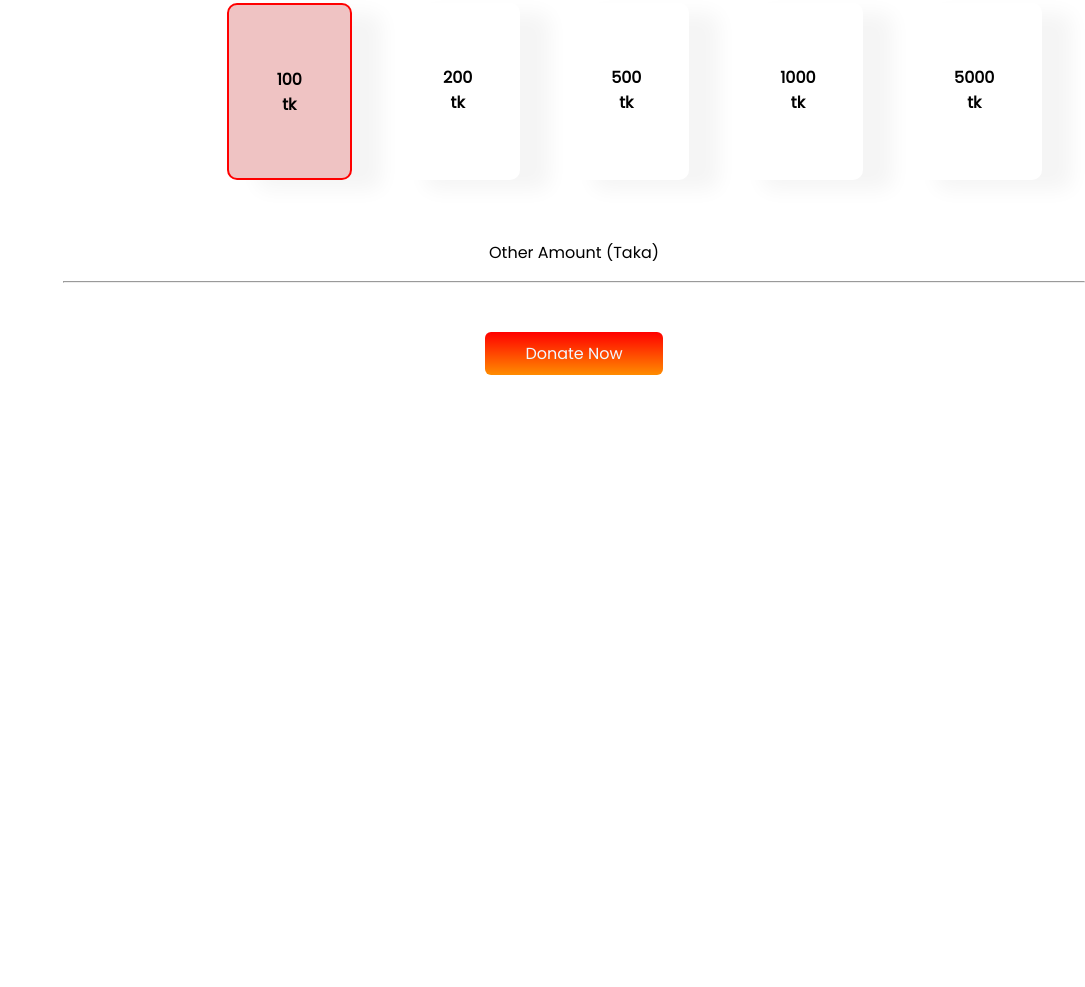
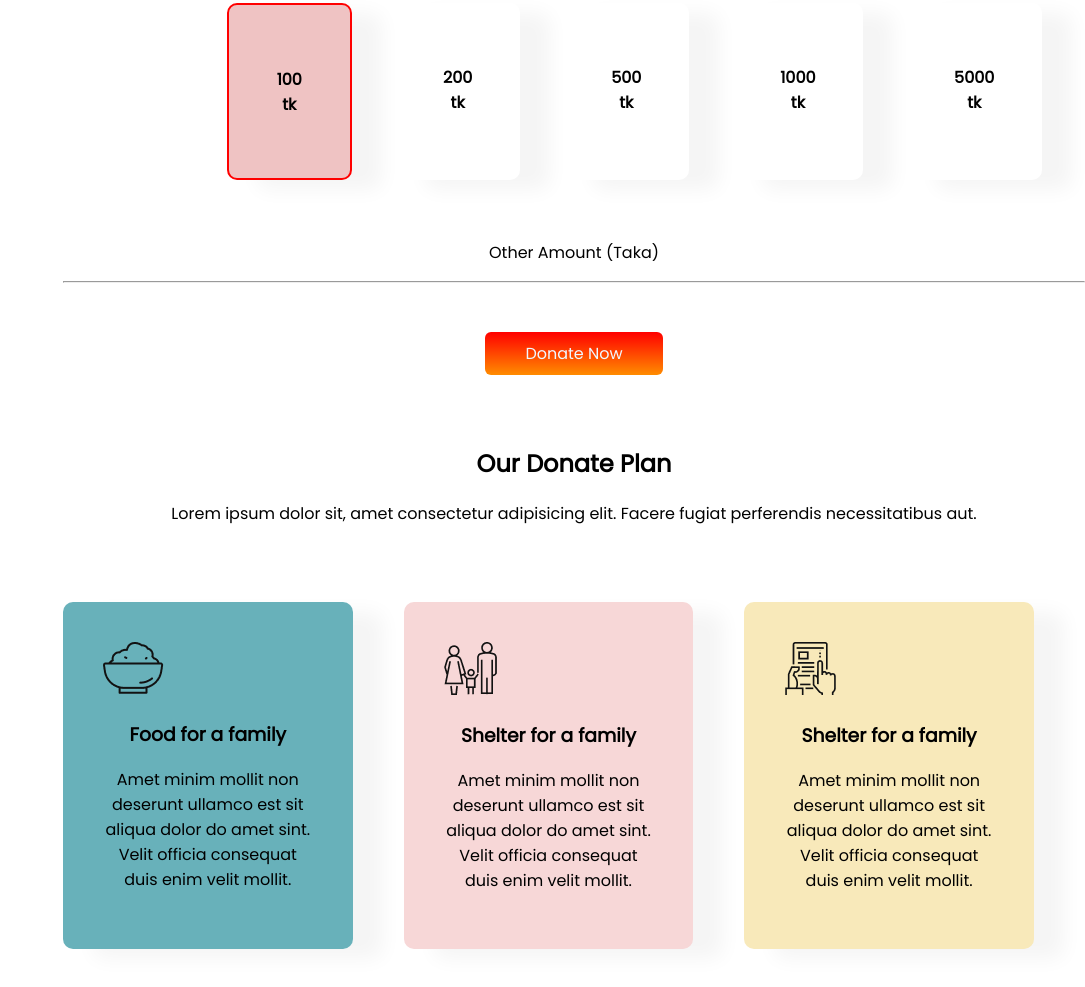
Before and after one commit to MuNiRa369/Assignment-1, a plain HTML site: page index.html in a window 1280 px wide. Shown: the part 539-1526 px from the top of the page, without its empty margins (195-1280 px from the left). Before the commit the page ends 914 px from the top, so only its background shows below. Drawn offline with Linux system fonts and the light colour scheme.

Commit message:
3rd  add

```diff
--- a/index.html
+++ b/index.html
@@ -50,15 +50,61 @@
               <h4>5000 tk</h4>
             </div>
         </div>
-
         <div>
           <p id="other">Other Amount (Taka)</p><hr><br><br>
           <a class="link-button" href="https://munira369.github.io/developer-portfolio/">Donate Now</a>
         </div>
       </section>
+
+      <section>
+        <div id="marge" >
+          <h2>Our Donate Plan</h2>
+          <p>Lorem ipsum dolor sit, amet consectetur adipisicing elit. Facere fugiat perferendis necessitatibus aut.  </p>
+        </div>
+        <div class="flax">
+          <div class="one" id="food">
+            <div class="im">
+            <img src="food.png" alt="food icone">
+          </div>
+            <h3>Food for a family</h3>
+            <p>
+              Amet minim mollit non deserunt
+              ullamco est sit aliqua dolor do amet
+              sint. Velit officia consequat duis enim
+              velit mollit.
+            </p>
+          </div>
+
+          <div class="one" id="shalter">
+            <div class="im">
+              <img src="shelter.png" alt="shalter icone">
+            </div>
+
+            <h3> Shelter for a family</h3>
+            <p>
+              Amet minim mollit non deserunt
+              ullamco est sit aliqua dolor do amet
+              sint. Velit officia consequat duis enim
+              velit mollit.
+            </p>
+          </div>
+
+          <div class="one" id="edu">
+            <div class="im">
+            <img src="Frame-1.png" alt="education icone">
+            </div>
+            <h3> Shelter for a family</h3>
+            <p>
+              Amet minim mollit non deserunt
+              ullamco est sit aliqua dolor do amet
+              sint. Velit officia consequat duis enim
+              velit mollit.
+            </p>
+          </div>
+        </div>
+
+      </section>
       </div>
-
-
 
 
 
--- a/style.css
+++ b/style.css
@@ -35,7 +35,7 @@ h1{
     margin-top: 60px;
 }
 
-
+/*second part*/
 #marge{
     border: 60px solid white;
 }
@@ -55,3 +55,20 @@ h1{
     background-color: rgb(239, 195, 195);
     border: 2px solid red;
 }
+
+.flax{
+    display: flex;
+    margin-bottom: 100px;
+}
+#food{
+    background-color: rgba(61, 155, 166, 0.776);
+}
+#shalter{
+    background-color: rgb(247, 215, 215);
+}
+#edu{
+    background-color: rgb(248, 233, 186);
+}
+.im{
+    text-align: left;
+}
```
Also changed, not shown: Frame-1.png (renamed from donate-today-main/icons/Frame-1.png), food.png (renamed from donate-today-main/icons/food.png), shelter.png (added).
